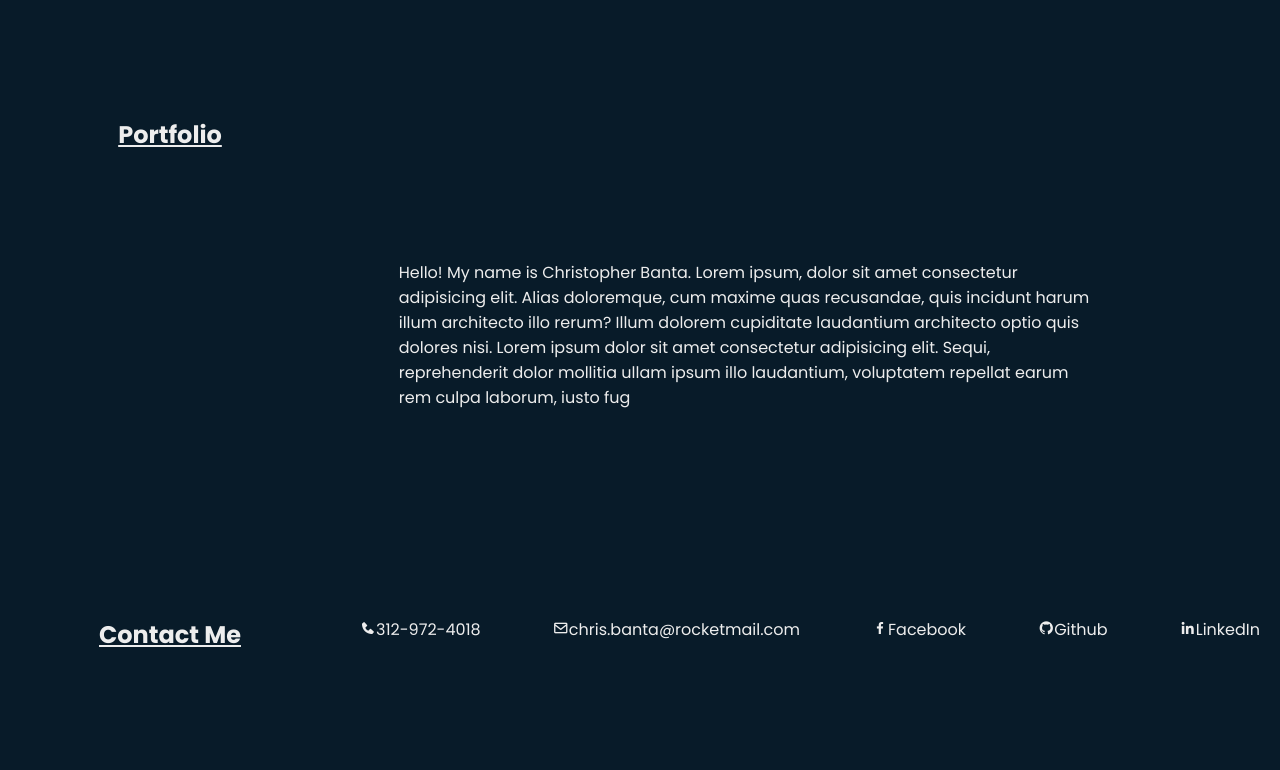
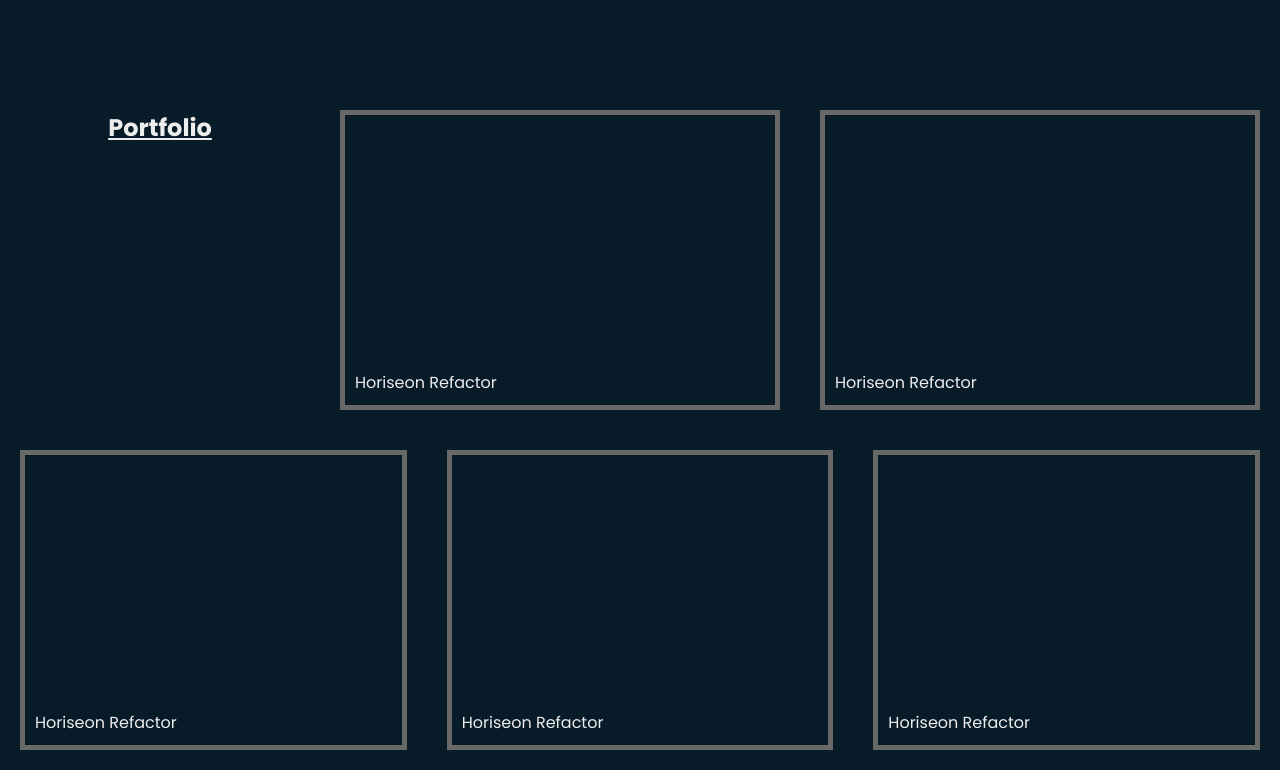
Before and after one commit to BantaChristopher/portfolio-project, a plain HTML site: page index.html in a window 1280 px wide. Shown: the part 510-1280 px from the top of the page. Drawn offline with nearby package versions, Linux system fonts and the light colour scheme.

Commit message:
Added portfolio style boxes and adjusted css

```diff
--- a/assets/style.css
+++ b/assets/style.css
@@ -8,7 +8,6 @@
 }
 
 body {
-    height: 100vh;
     background-color: #081b29;
     color: #ededed;
     display: flex;
@@ -17,6 +16,7 @@ body {
 
 main {
     display: flex;
+    /* height: 100%; */
 }
 
 .header {
@@ -85,30 +85,41 @@ main {
 }
 
 
+.portfolio-content {
+    border: 5px solid #696969;
+    margin: 20px;
+    padding: 10px;
+    display: flex;
+    flex-wrap: wrap;
+    flex: 1 1 300px;
+    height: 300px;
+}
+
+.portfolio-content p {
+    align-self: flex-end;
+
+}
+
 aside {
-    flex: 1;
+    flex: 0 0 25%;
     padding: 20px;
+    height: 300px;
+    /* border-right: 5px solid #696969; */
+    /* float: left; */
 }
 
 section {
-    flex: 3;
+    flex: 0 0 75%;
     padding: 20px;
     display: flex;
     height: 400px;
-    width: auto;
-    position: relative;
 }
 
 section p {
     margin: 0;
-    position: absolute;
-    top: 50%;
-    left: 25%;
-    transform: translate(-25%, -25%);
 }
 
 section a {
-    /* padding-right: 20px; */
     font-size: 16px;
     text-decoration: none;
     color: #ededed;
--- a/index.html
+++ b/index.html
@@ -36,13 +36,27 @@
 
         <main id="portfolio" class="content-boxes">
             <aside>
-              <h1>Portfolio</h1>
+                <h1>Portfolio</h1>
             </aside>
 
-            <section>
-                <p> Hello! My name is Christopher Banta. Lorem ipsum, dolor sit amet consectetur adipisicing elit. Alias doloremque, cum maxime quas recusandae, quis incidunt harum illum architecto illo rerum? Illum dolorem cupiditate laudantium architecto optio quis dolores nisi. Lorem ipsum dolor sit amet consectetur adipisicing elit. Sequi, reprehenderit dolor mollitia ullam ipsum illo laudantium, voluptatem repellat earum rem culpa laborum, iusto fug
+            <section class="portfolio-content">
+                <p>Horiseon Refactor</p>
+            </section>
 
-                </p>
+            <section class="portfolio-content">
+                <p>Horiseon Refactor</p>
+            </section>
+
+            <section class="portfolio-content">
+                <p>Horiseon Refactor</p>
+            </section>
+
+            <section class="portfolio-content">
+                <p>Horiseon Refactor</p>
+            </section>
+
+            <section class="portfolio-content">
+                <p>Horiseon Refactor</p>
             </section>
         </main>
 
```
